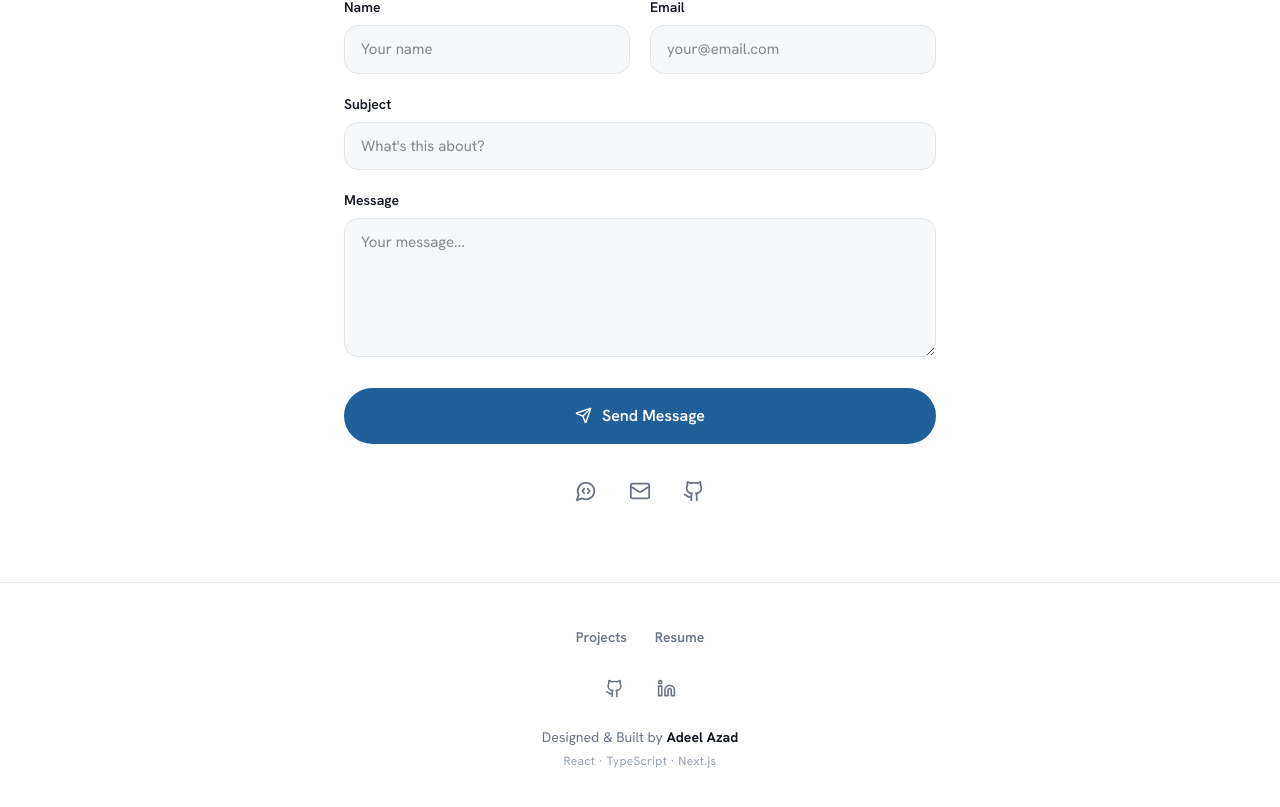
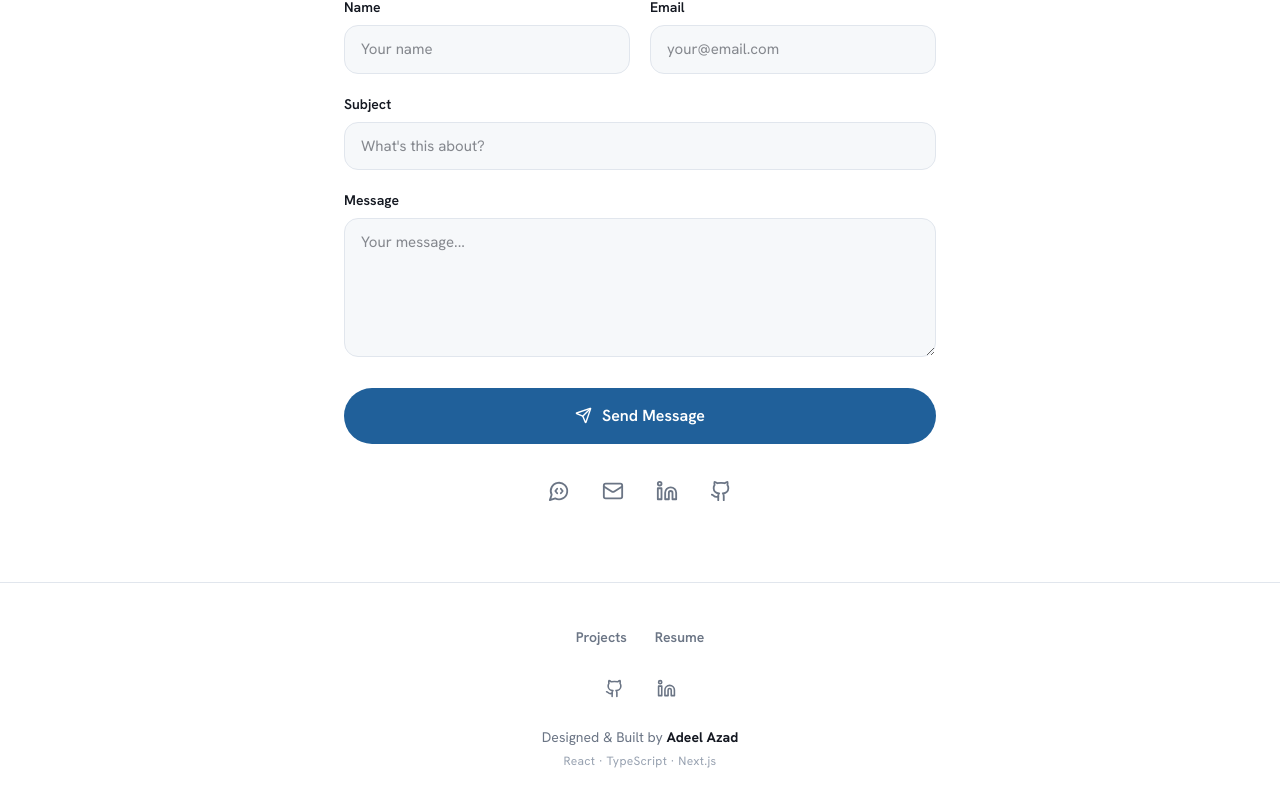
Before and after one commit to adeelazad591/adeel-portfolio, a Next.js app in the folder apps/web/: page / in a window 1280 px wide. Shown: the part 5659-6466 px from the top of the page. Built offline with nearby package versions, Linux system fonts and the light colour scheme; no server answers.

Commit message:
Fix Contact.tsx: LinkedIn link was rendering a GitHub icon (transcription error from the manual API push)

```diff
--- a/apps/web/components/Contact.tsx
+++ b/apps/web/components/Contact.tsx
@@ -194,6 +194,16 @@
           aria-label="LinkedIn Profile"
           title="LinkedIn Profile"
         >
+          <Linkedin size={22} />
+        </a>
+        <a
+          href="https://github.com/adeelazad591"
+          target="_blank"
+          rel="noopener noreferrer"
+          className="text-muted-foreground hover:text-primary transition-colors"
+          aria-label="GitHub Profile"
+          title="GitHub Profile"
+        >
           <Github size={22} />
         </a>
       </motion.div>
```
